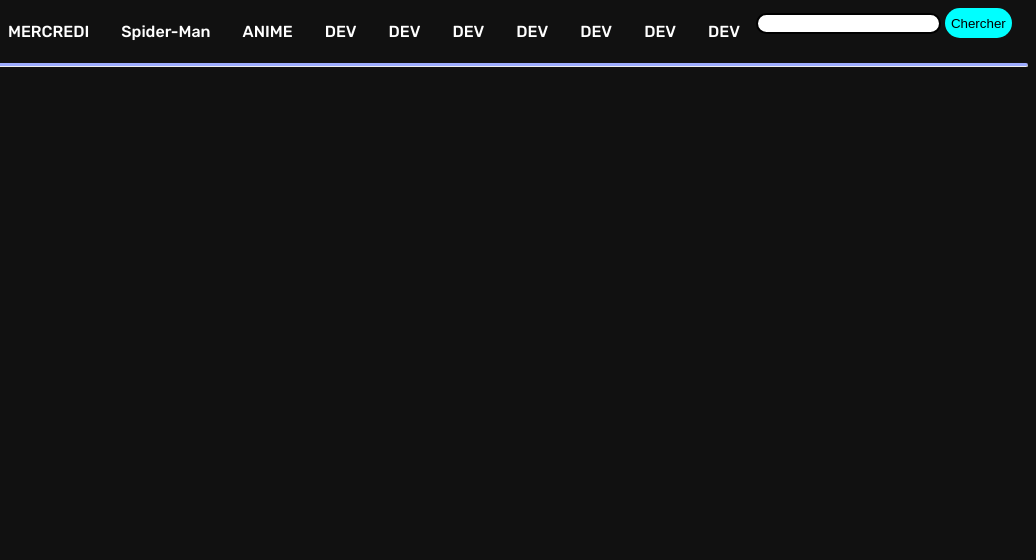
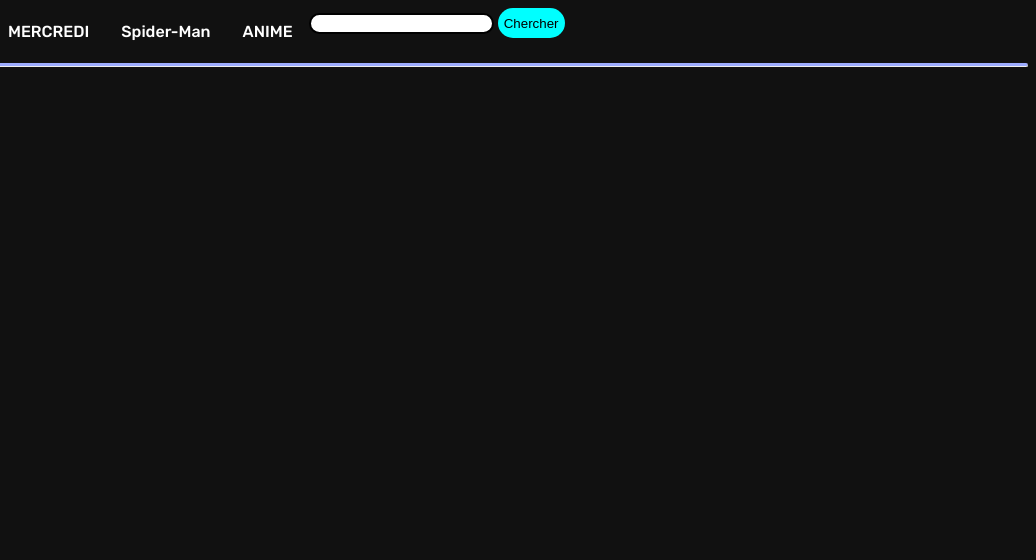
Before and after one commit to weaside/Anime, a plain HTML site: page index.html in a window 1280 px wide. Shown: the full height of the page, 244-1280 px from the left. Drawn offline with Linux system fonts and the light colour scheme.

Commit message:
Update index.html

```diff
--- a/index.html
+++ b/index.html
@@ -22,13 +22,7 @@
             <li class="logo"> <a href="https://weaside.github.io/Mercredi/"> MERCREDI</a></li>
             <li class="logo"> <a href="https://weaside.github.io/Spiderman/"> Spider-Man</a></li>
             <li class="logo"> <a href="https://weaside.github.io/Anime/"> ANIME</a></li>
-            <li class="logo"> <a href="https://weaside.github.io/Mercredi/"> DEV</a></li>
-            <li class="logo"> <a href="https://weaside.github.io/Mercredi/"> DEV</a></li>
-            <li class="logo"> <a href="https://weaside.github.io/Mercredi/"> DEV</a></li>
-            <li class="logo"> <a href="https://weaside.github.io/Mercredi/"> DEV</a></li>
-            <li class="logo"> <a href="https://weaside.github.io/Mercredi/"> DEV</a></li>
-            <li class="logo"> <a href="https://weaside.github.io/Mercredi/"> DEV</a></li>
-            <li class="logo"> <a href="https://weaside.github.io/Mercredi/"> DEV</a></li>
+
 
 
 
```
